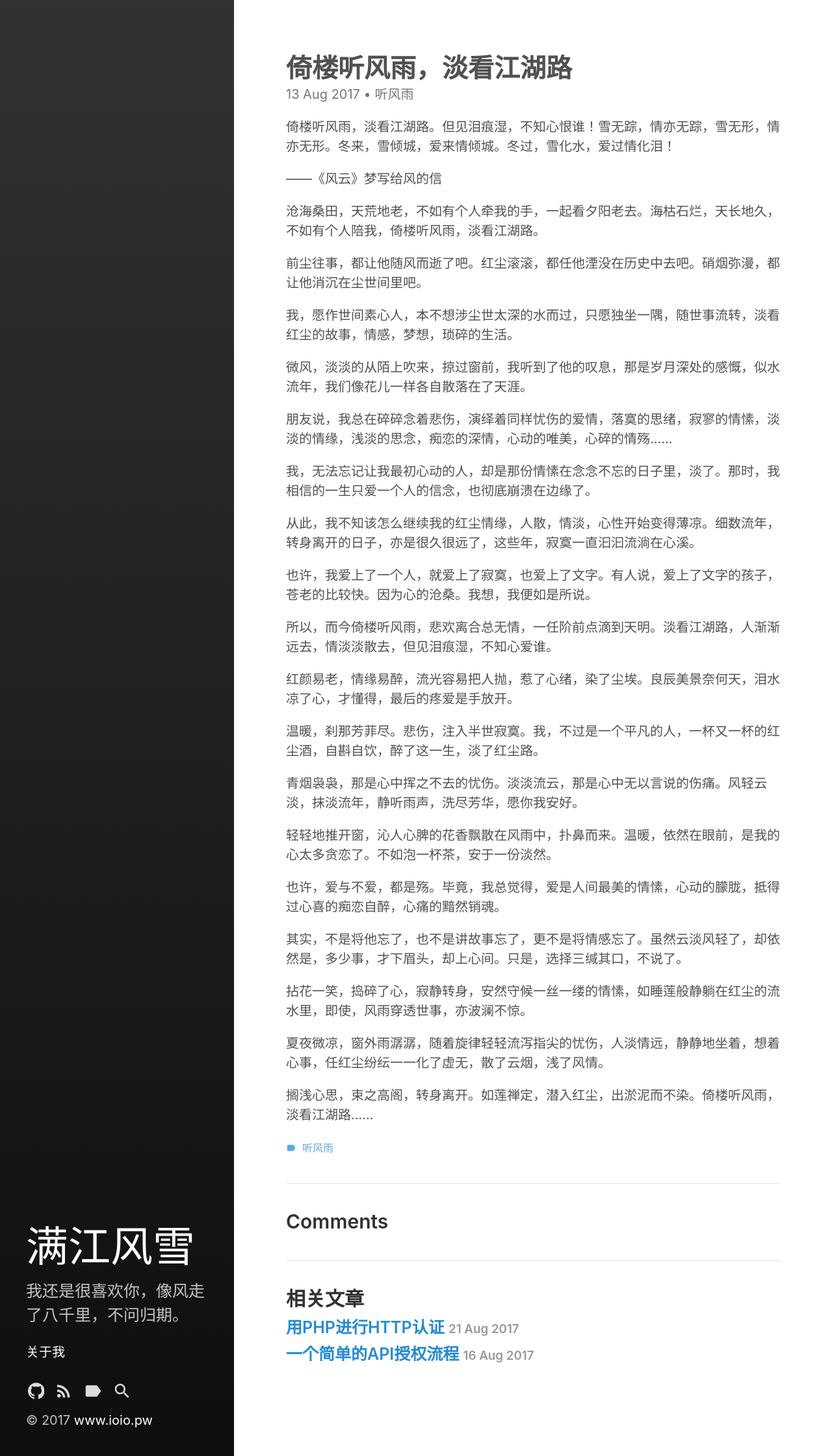
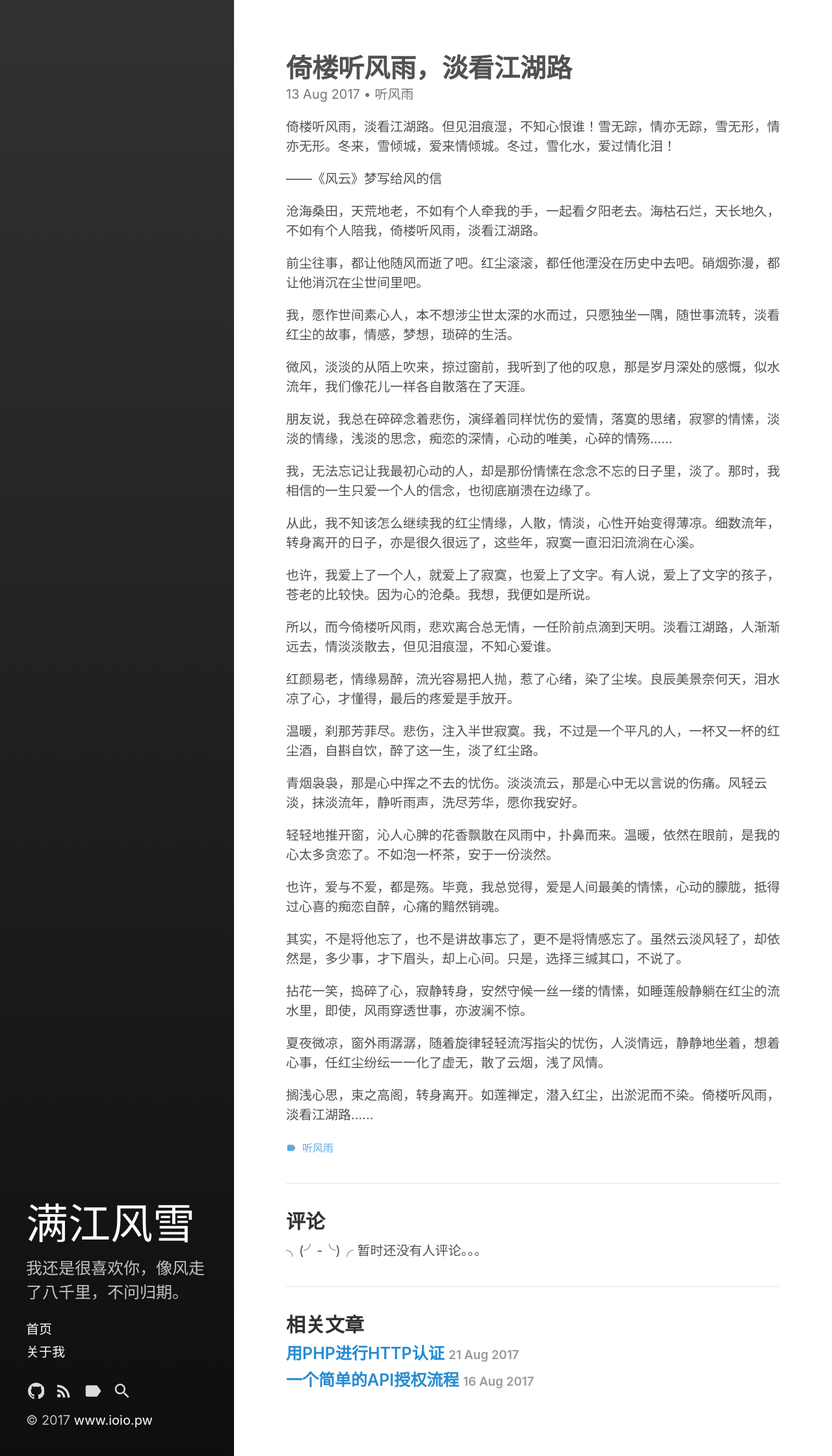
Before and after one commit to heropoo/heropoo.github.io, a Jekyll site: the page built from _posts/2017-08-13-倚楼听风雨，淡看江湖路.md, in a window 1280 px wide. Shown: the whole page at 65% size. Built offline with Jekyll 4.4.1, drawn with Linux system fonts in a browser that asks for light colours.

Commit message:
hydeout theme

```diff
--- a/_config.yml
+++ b/_config.yml
@@ -27,6 +27,6 @@ sass:
 
 # Custom vars
 version:            1.0
-# sidebar_home_link:  true
+sidebar_home_link:  true
 github:
   repo:             https://github.com/heropoo
--- a/_includes/comments.html
+++ b/_includes/comments.html
@@ -1,6 +1,7 @@
 {% if page.comments != false %}
   <section class="comments">
-    <h2>Comments</h2>
-    {% include disqus.html %}
+    <h2>评论</h2>
+    <!--{% include disqus.html %}-->
+    <p>╮(╯-╰)╭ 暂时还没有人评论。。。</p>
   </section>
 {% endif %}
```
Also changed, not shown: assets/images/20170821120459.png (added).
